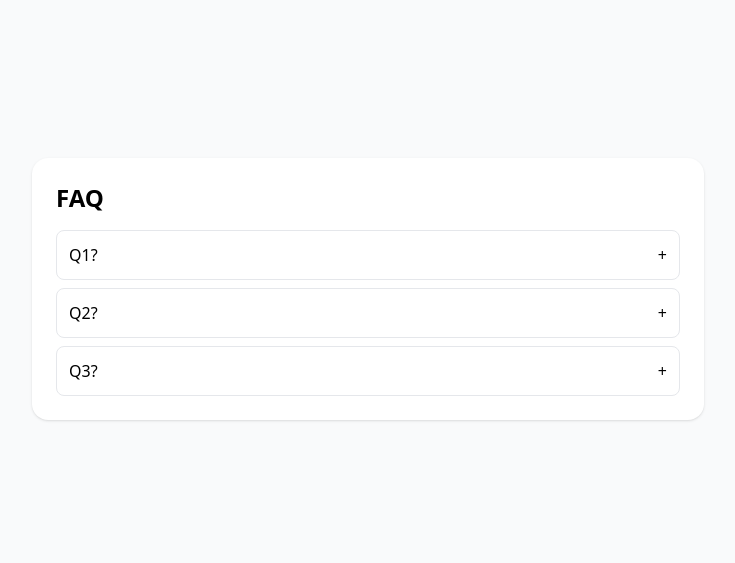
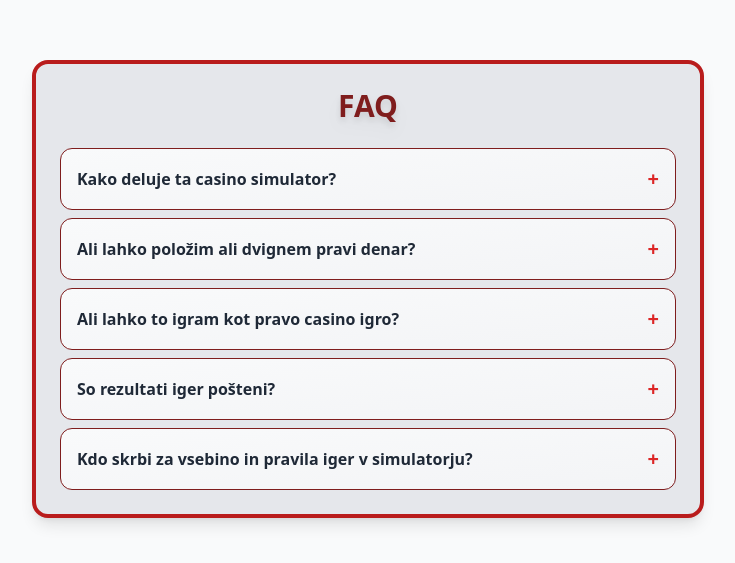
Before and after one commit to filip1suvajac/rpoProjektNo1, a React (Vite) app: page / in a window 1280 px wide. Shown: the part 111-674 px from the top of the page, without its empty margins (272-1007 px from the left). Built offline with nearby package versions, Linux system fonts and the light colour scheme.

Commit message:
Dodana FAQ vprašanja in stiliziran FAQ blok

```diff
--- a/src/App.tsx
+++ b/src/App.tsx
@@ -4,34 +4,42 @@ import FAQList, { type FAQ } from './components/FAQ';
 
 const sampleFaqs: FAQ[] = [
   {
-    id: 'q1',
-    question: 'Q1?',
+    id: '1',
+    question: 'Kako deluje ta casino simulator?',
     answer:
-      'A1',
+      'Ta simulator igralnice je izdelan samo za izobraževalne namene. Vse igre so simulirane in dejansko denarja ni vpletenega.',
   },
   {
-    id: 'q2',
-    question: 'Q2?',
-    answer: 'A2',
+    id: '2',
+    question: 'Ali lahko položim ali dvignem pravi denar?',
+    answer:
+      'Ne. Polaganje in dvig pravi denar nista mogoča, ker gre le za simulacijo.',
   },
   {
-    id: 'q3',
-    question: 'Q3?',
-    answer: 'A3',
+    id: '3',
+    question: 'Ali lahko to igram kot pravo casino igro?',
+    answer:
+      'Ne. Vse igre so simulirane in namenjene samo za učenje in zabavo, brez možnosti dobitka pravega denarja.',
   },
-
+  {
+    id: '4',
+    question: 'So rezultati iger pošteni?',
+    answer:
+      'Rezultati se generirajo z uporabo psevdonasumične logike in so namenjeni samo za prikaz.',
+  },
+  {
+    id: '5',
+    question: 'Kdo skrbi za vsebino in pravila iger v simulatorju?',
+    answer:
+      'Simulator je razvila skupina študentov, ki so poskrbeli, da so igre zabavne, razumljive in skladne s standardnimi pravili casino iger.',
+  },
 ];
 
 export default function App() {
   return (
     <div className="min-h-screen flex items-center justify-center p-6 bg-gray-50">
-      <div className="w-full max-w-2xl bg-white rounded-2xl shadow p-6">
-        <h1 className="text-2xl font-semibold mb-4">FAQ</h1>
-
-        {/*
-          SPODNJEMU UKAZU LAHKO DAŠ FALSE, IN BO NAENKRAT LAHKO ODPRTIH VEČ VPR!
-
-        */}
+      <div className="w-full max-w-2xl bg-gray-200 rounded-2xl shadow-lg p-6 border-4 border-red-700">
+        <h1 className="text-3xl font-extrabold mb-6 text-center text-red-900 drop-shadow-lg">FAQ</h1>
         <FAQList items={sampleFaqs} allowMultipleOpen={false} />
       </div>
     </div>
--- a/src/components/FAQ.tsx
+++ b/src/components/FAQ.tsx
@@ -40,16 +40,16 @@ export default function FAQList({ items, allowMultipleOpen = true }: FAQListProp
   return (
     <section aria-label="FAQ" className="space-y-2">
       {items.map(item => (
-        <div key={item.id} className="border rounded-lg p-3">
+        <div key={item.id} className="border border-red-900 rounded-xl p-4 bg-gradient-to-br from-gray-50 to-gray-100 hover:from-red-50 hover:to-red-300 transition">
           <button
             type="button"
             onClick={() => toggle(item.id)}
             aria-expanded={isOpen(item.id)}
             aria-controls={`faq-${item.id}`}
-            className="w-full text-left flex items-center justify-between focus:outline-none focus:ring"
+            className="w-full text-left flex items-center justify-between focus:outline-none focus:ring-2 focus:ring-red-500"
           >
-            <span className="font-medium">{item.question}</span>
-            <span className="ml-4" aria-hidden>
+            <span className="font-semibold text-gray-800">{item.question}</span>
+            <span className="ml-4 text-xl font-bold text-red-600" aria-hidden>
               {isOpen(item.id) ? '−' : '+'}
             </span>
           </button>
@@ -58,7 +58,7 @@ export default function FAQList({ items, allowMultipleOpen = true }: FAQListProp
             id={`faq-${item.id}`}
             role="region"
             hidden={!isOpen(item.id)}
-            className="mt-2 text-sm text-gray-700"
+            className="mt-3 text-sm text-gray-600 leading-relaxed"
           >
             {item.answer}
           </div>
```
